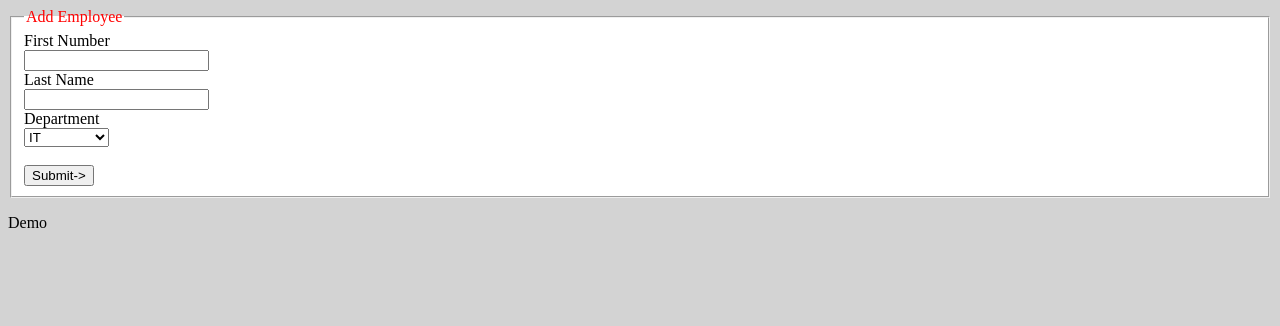
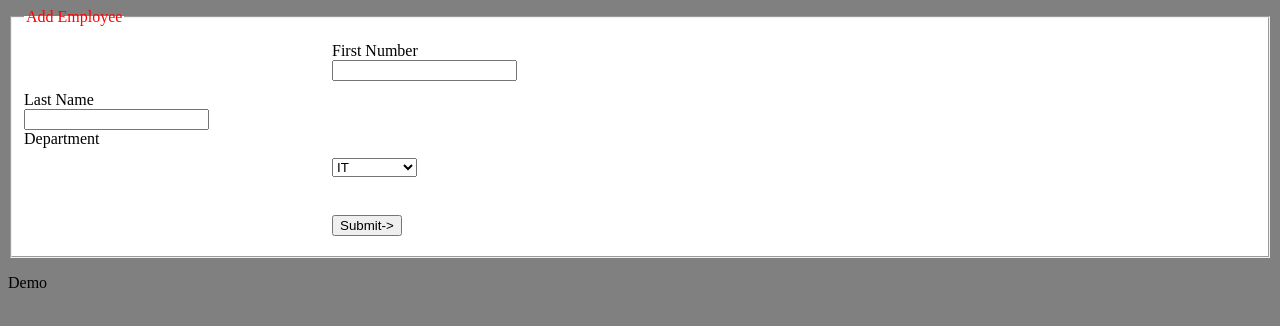
Before and after one commit to ShinWork100/projects, a plain HTML site: page index.html in a window 1280 px wide. Drawn offline with Linux system fonts and the light colour scheme.

Commit message:
Update hw2.css

```diff
--- a/hw2.css
+++ b/hw2.css
@@ -1,15 +1,20 @@
-legend {
-    color: red;
+legend{
+  color: red;
 }
+body{
+  background-color :grey;
+}
+fieldset{
+  background-color: white;
+}
+div{
+  background-color: white;
+  margin: auto;
+  padding: 10px;
+  width: 50%;
+}
+label{
+  margin: auto;
+    text-align: left;
 
-body {
-    background-color: lightgrey;
 }
-
-fieldset {
-    background-color: white;
-}
-
-div {
-    background-color: white;
-}
```
